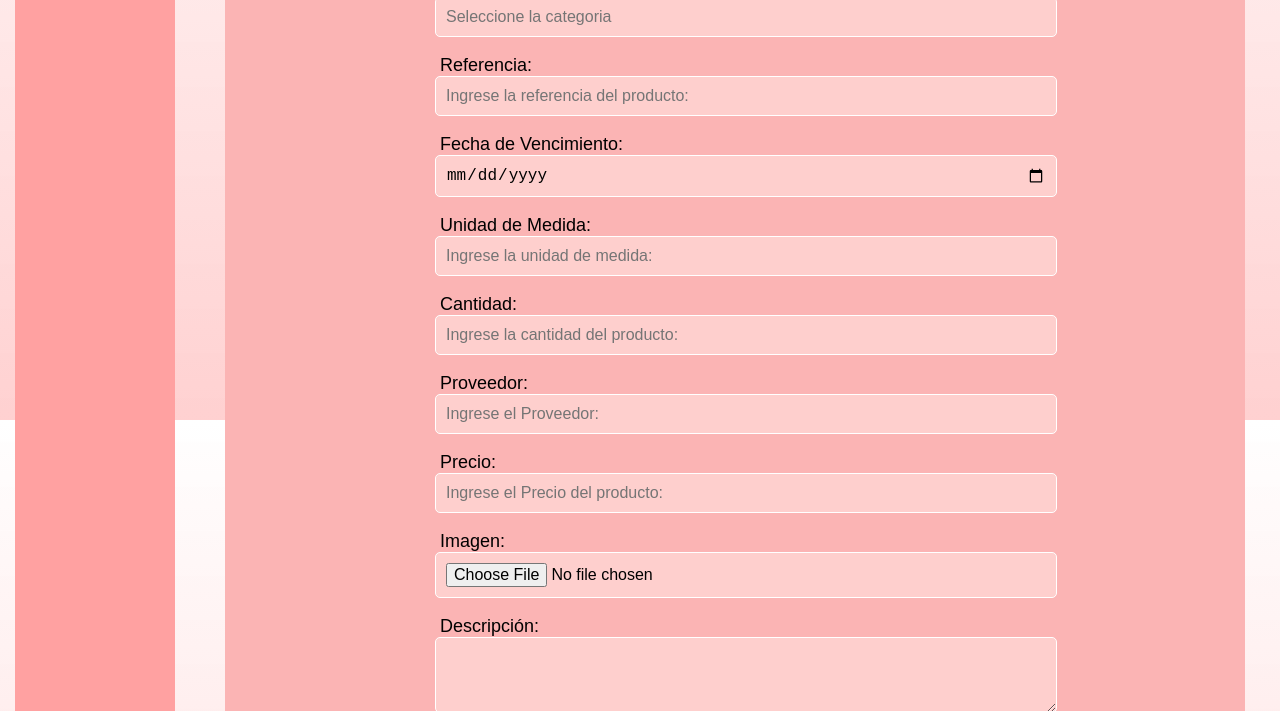
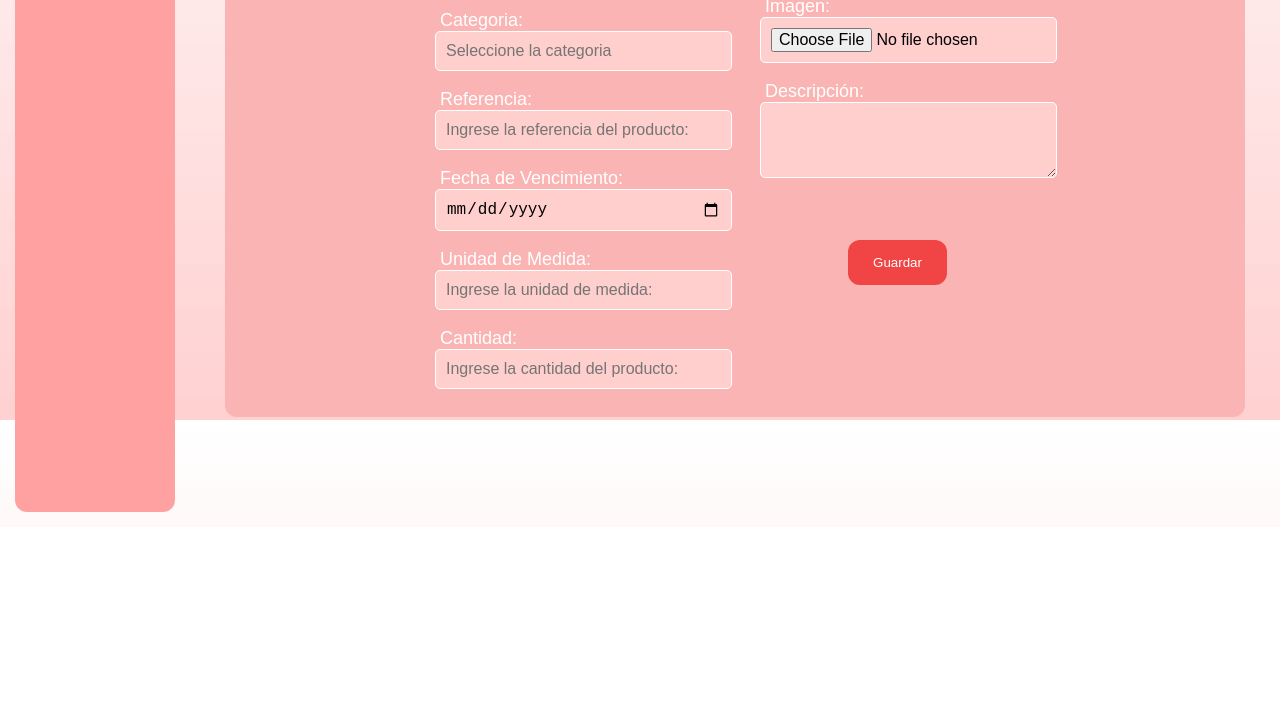
Before and after one commit to AndreyLesmes/Pagina-Web-TechBeauty, a plain HTML site: page Pagina SIMS version 1.3/Registrar_producto.html in a window 1280 px wide. Shown: the part 380-1091 px from the top of the page. After the commit the page ends 907 px from the top, so only its background shows below. Drawn offline with Linux system fonts and the light colour scheme.

Commit message:
registrar_Producto.css

```diff
--- a/Pagina SIMS version 1.3/CSS/registrar_Producto.css
+++ b/Pagina SIMS version 1.3/CSS/registrar_Producto.css
@@ -96,6 +96,12 @@ main h1 {
     margin-bottom: 90px;
 }
 
+/*Letra*/
+
+.registro_productos .registro label{
+    color: #fff;
+}
+
 /*titulo contactenos*/
 
 .registro_productos .registro .box h2 {
@@ -132,6 +138,9 @@ main h1 {
     width: 600px;
     max-width: 1200px;
     margin: auto;
+    display: grid;
+    grid-template-columns: repeat(2, 1fr);
+    grid-gap: 50px;
 }
 
 /*boton*/
```
